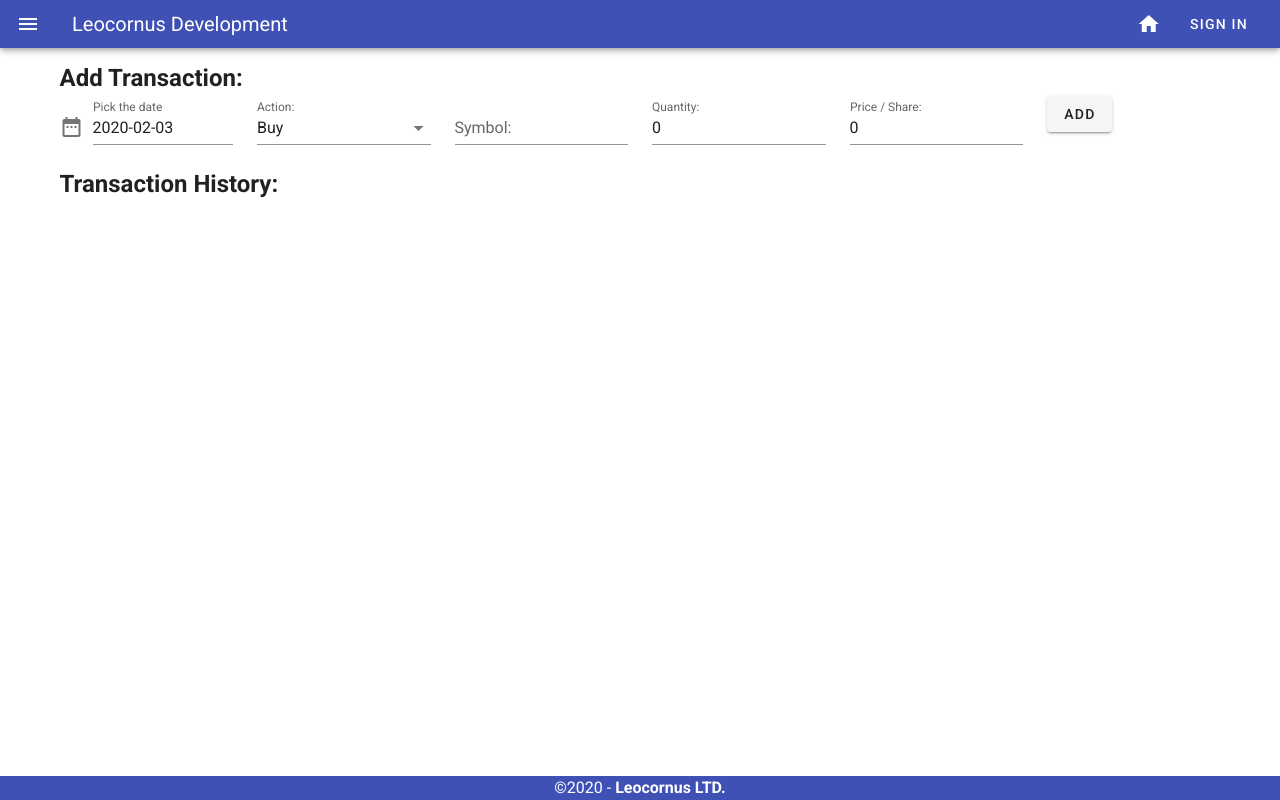
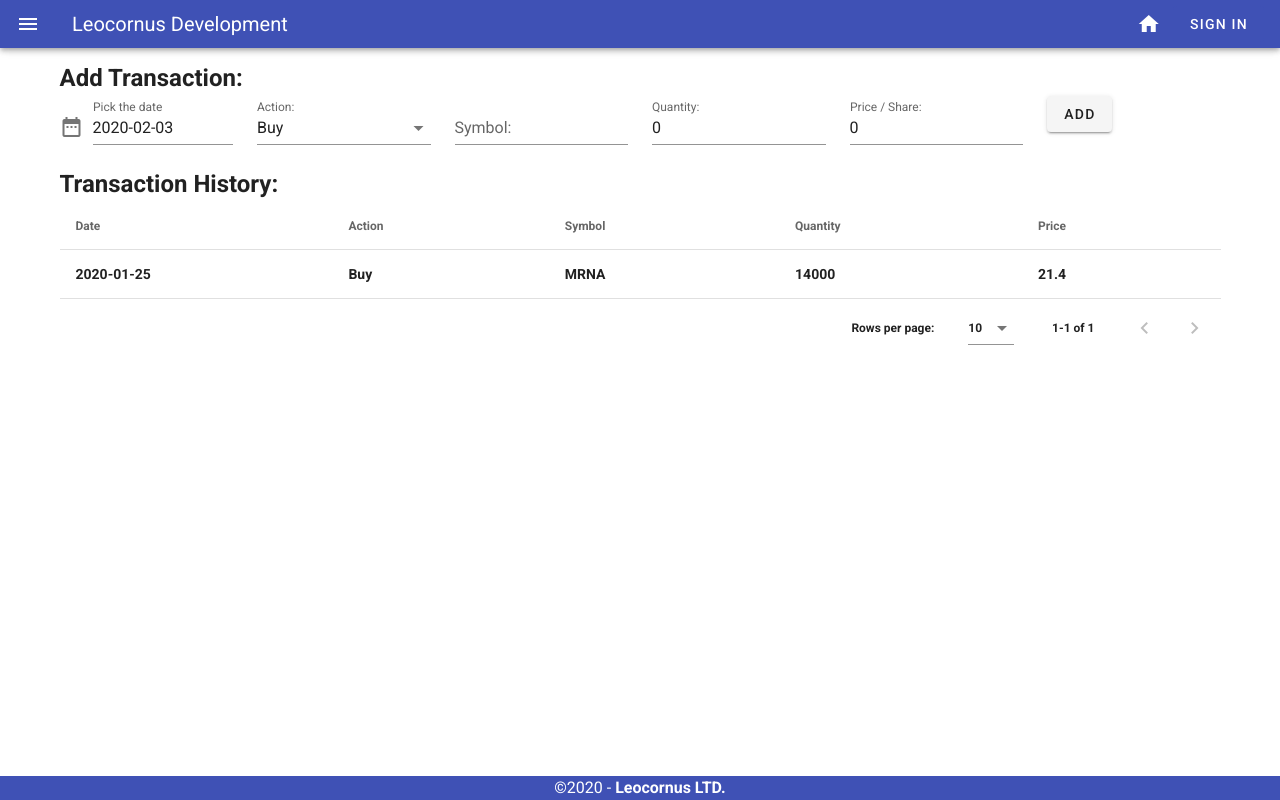
Before and after one commit to leocornus/nuxt-repo, a Nuxt app: page /stocks in a window 1280 px wide. Built offline with nearby package versions, Linux system fonts and the light colour scheme; no server answers.

Commit message:
play around data table

```diff
--- a/pages/stocks/index.vue
+++ b/pages/stocks/index.vue
@@ -43,6 +43,11 @@ v-container( grid-list-xs )
         v-btn() Add
 
   h2 Transaction History:
+    v-data-table(
+      :headers="headers"
+      :items="transactions"
+      :items-per-page="10"
+    )
 </template>
 
 <script>
@@ -66,7 +71,32 @@ export default {
             action: 'Buy',
             symbol: '',
             quantity: 0,
-            price: 0
+            price: 0,
+
+            /**
+             * headers for the data table.
+             * An object will be used for each column
+             * the value for property value should match the property name of
+             * the data object.
+             */
+            headers: [
+                { text: "Date", value: "when" },
+                { text: "Action", value: "action" },
+                { text: "Symbol", value: "symbol" },
+                { text: "Quantity", value: "quantity" },
+                { text: "Price", value: "price" }
+            ],
+
+            /**
+             */
+            transactions: [
+                {when:"2020-01-25",
+                 action: "Buy",
+                 symbol: "MRNA",
+                 quantity: 14000,
+                 price: 21.4
+                }
+            ]
         }
     }
 }
```
